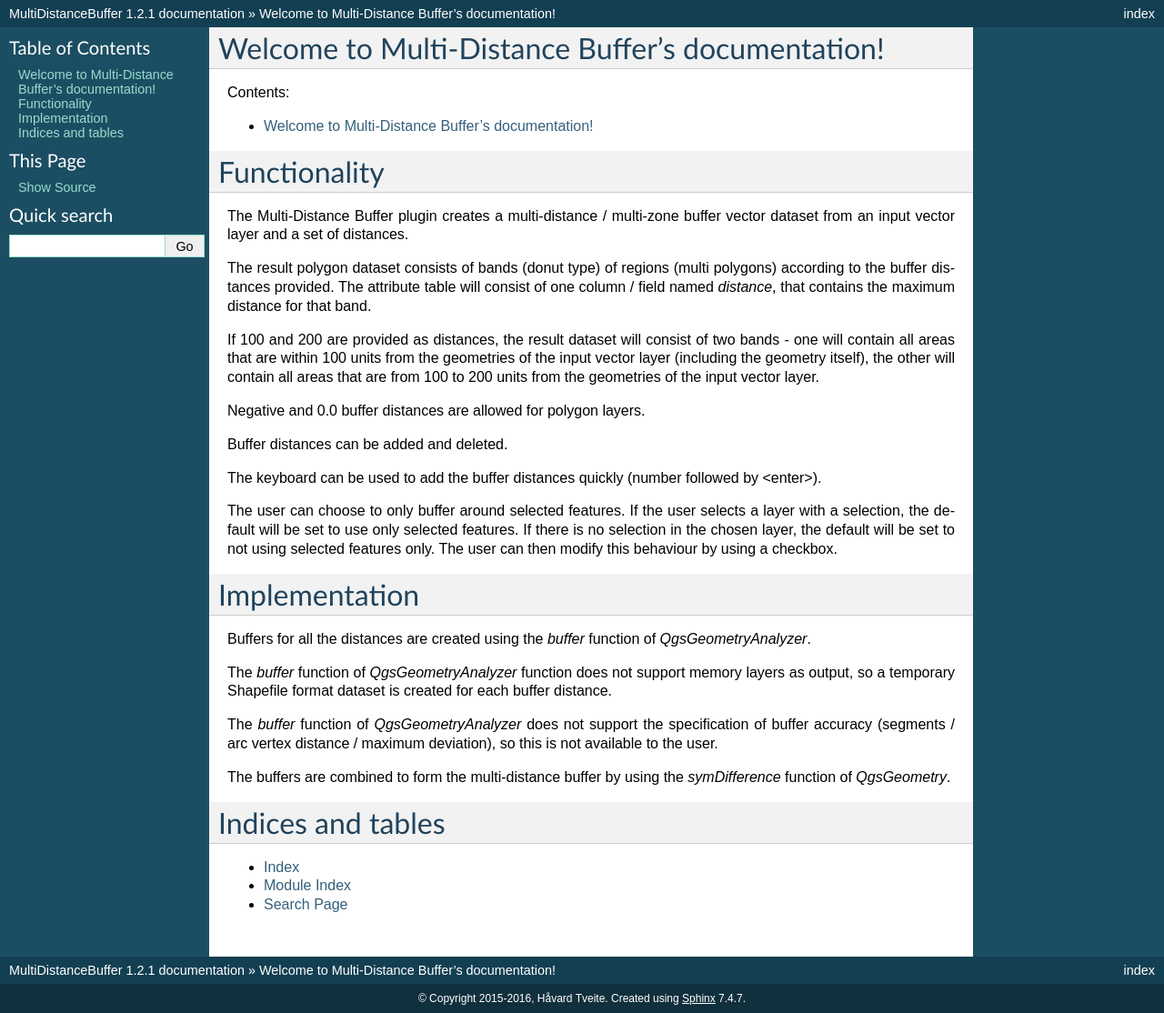
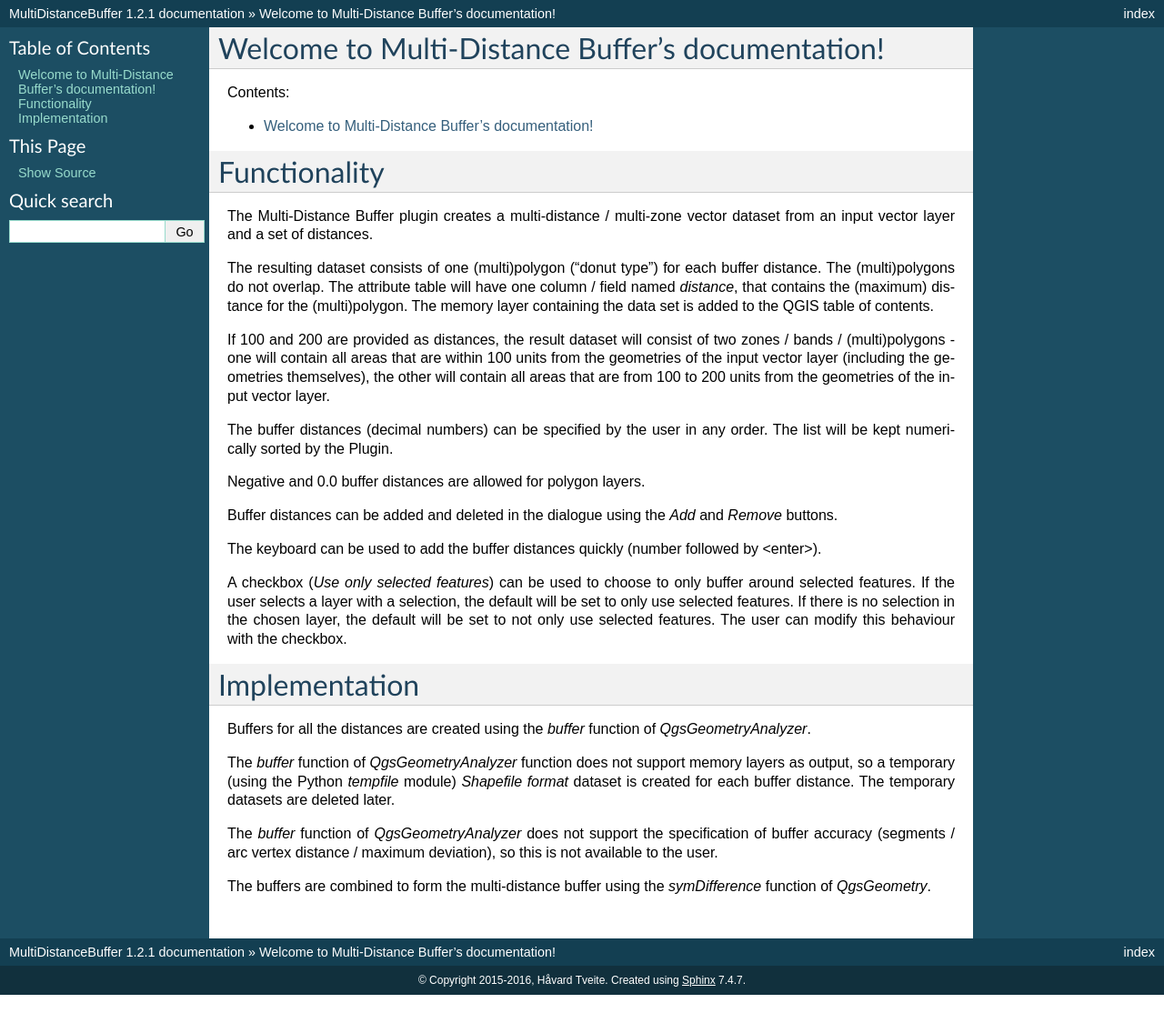
Before and after one commit to havatv/qgismultidistancebufferplugin, a Sphinx documentation site: the page built from help/source/index.rst, in a window 1280 px wide. Shown: the whole page at 91% size. Built offline with Sphinx 7.4.7, drawn with Linux system fonts in a browser that asks for light colours; formulas are drawn with MathJax 3.

Commit message:
Updated some coordinate system stuff

```diff
--- a/MultiDistanceBuffer.py
+++ b/MultiDistanceBuffer.py
@@ -23,7 +23,7 @@
 # Import the PyQt and QGIS libraries
 from qgis.core import QgsMapLayerRegistry, QgsMapLayer, QGis
 from PyQt4.QtCore import QFileInfo, QSettings, QCoreApplication
-from PyQt4.QtGui import QAction, QIcon
+from PyQt4.QtGui import QAction, QIcon, QMessageBox
 # Initialize Qt resources from file resources.py
 import sys
 sys.path.append(os.path.dirname(__file__))
--- a/help/source/index.rst
+++ b/help/source/index.rst
@@ -17,34 +17,43 @@
 ==================
 
 The Multi-Distance Buffer plugin creates a multi-distance /
-multi-zone buffer vector dataset from an input vector layer and a set
-of distances.
+multi-zone vector dataset from an input vector layer and a set of
+distances.
 
-The result polygon dataset consists of bands (donut type) of regions
-(multi polygons) according to the buffer distances provided.
-The attribute table will consist of one column / field named
-*distance*, that contains the maximum distance for that band.
-
+The resulting dataset consists of one (multi)polygon ("donut type")
+for each buffer distance.
+The (multi)polygons do not overlap.
+The attribute table will have one column / field named *distance*,
+that contains the (maximum) distance for the (multi)polygon.
+The memory layer containing the data set is added to the QGIS table
+of contents.
 
 If 100 and 200 are provided as distances, the result dataset will
-consist of two bands - one will contain all areas that are within
-100 units from the geometries of the input vector layer (including
-the geometry itself), the other will contain all areas that are from
-100 to 200 units from the geometries of the input vector layer.
+consist of two zones / bands / (multi)polygons - one will contain
+all areas that are within 100 units from the geometries of the input
+vector layer (including the geometries themselves), the other will
+contain all areas that are from 100 to 200 units from the geometries
+of the input vector layer.
+
+The buffer distances (decimal numbers) can be specified by the user
+in any order.
+The list will be kept numerically sorted by the Plugin.
 
 Negative and 0.0 buffer distances are allowed for polygon layers.
 
-Buffer distances can be added and deleted.
+Buffer distances can be added and deleted in the dialogue using the
+*Add* and *Remove* buttons.
 
 The keyboard can be used to add the buffer distances quickly (number
 followed by <enter>).
 
-The user can choose to only buffer around selected features.
+A checkbox (*Use only selected features*) can be used to choose to
+only buffer around selected features.
 If the user selects a layer with a selection, the default will be
-set to use only selected features.
+set to only use selected features.
 If there is no selection in the chosen layer, the default will be
-set to not using selected features only.
-The user can then modify this behaviour by using a checkbox.
+set to not only use selected features.
+The user can modify this behaviour with the checkbox.
 
 Implementation
 ==================
@@ -53,20 +62,14 @@
 function of *QgsGeometryAnalyzer*.
 
 The *buffer* function of *QgsGeometryAnalyzer* function does not
-support memory layers as output, so a temporary Shapefile format
-dataset is created for each buffer distance.
+support memory layers as output, so a temporary (using the Python
+*tempfile* module) *Shapefile format* dataset is created for each
+buffer distance.
+The temporary datasets are deleted later.
 
 The *buffer* function of *QgsGeometryAnalyzer* does not support the
 specification of buffer accuracy (segments / arc vertex distance /
 maximum deviation), so this is not available to the user.
 
-The buffers are combined to form the multi-distance buffer by using
-the *symDifference* function of *QgsGeometry*.
-
-
-Indices and tables
-==================
-
-* :ref:`genindex`
-* :ref:`modindex`
-* :ref:`search`
+The buffers are combined to form the multi-distance buffer using the
+*symDifference* function of *QgsGeometry*.
--- a/metadata.txt
+++ b/metadata.txt
@@ -8,7 +8,8 @@
 email=havard.tveite@nmbu.no
 about=The Multi-Distance Buffer plugin creates a multi-distance buffer vector dataset from an input vector layer and a set of distances. The result dataset consists of bands (donut type) of regions according to the buffer distances provided. If 100 and 200 are provided as distances, the result dataset will consist of two bands - one will contain all areas that are within 100 units from the geometries of the input vector layer, the other will contain all areas that are from 100 to 200 units from the geometries of the input vector layer.  The user can choose to only buffer around selected features.  Negative buffer distances are allowed for polygon layers.
 changelog=1.2.1 (2016-11)
-    - allow 0.0 buffer size for polygons
+    - allow 0.0 buffer size for polygons (#8)
+    - fix lost crs issue (#9)
     1.2 (2016-11)
     - update to "new style" signals and connections
     - selected features enhancements
```
Also changed, not shown: MultiDistanceBuffer_engine.py (+5 -6 lines), MultiDistanceBuffer_gui.py (+19 -13 lines).
